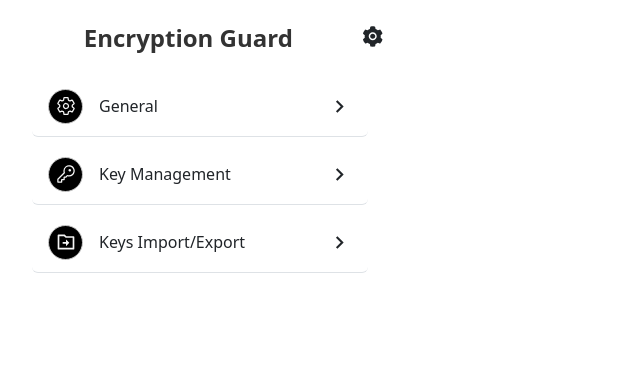
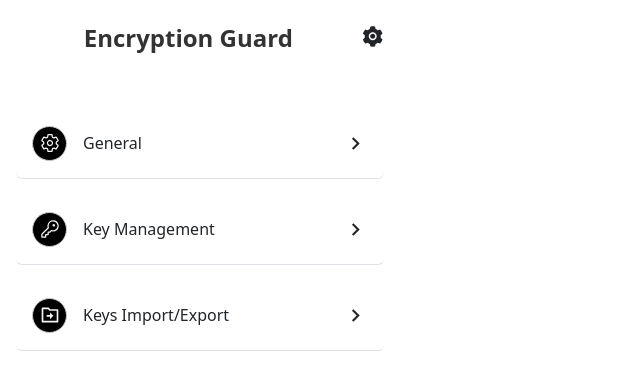
Before and after one commit to RitikVatsal/EncryptionGuard, a React (Create React App) app in the folder extension/: page / in a window 1280 px wide. Both pictures are taken after a click on the icon 372 px from the left and 36 px from the top of the page. Shown: the top 390 px of the page, without its empty margins (0-640 px from the left). Built offline with nearby package versions, Linux system fonts and the light colour scheme.

Commit message:
Improved settings nav UI

```diff
--- a/extension/src/Components/Settings.css
+++ b/extension/src/Components/Settings.css
@@ -1,5 +1,5 @@
 .settings-nav-container {
-	min-height: 60px;
+	min-height: 70px;
 	box-shadow: rgba(100, 100, 111, 0.2) 0px 0px 0px 0px;
 	-webkit-transition: ease-in-out 0.3s;
 	-moz-transition: ease-in-out 0.3s;
--- a/extension/src/Components/SettingsNav.js
+++ b/extension/src/Components/SettingsNav.js
@@ -4,7 +4,7 @@ import "./Settings.css";
 
 function SettingsNav(props) {
 	return (
-		<div className='d-flex justify-content-between align-items-center my-2 border-bottom settings-nav-container rounded px-3' onClick={props.onClick}>
+		<div className='d-flex justify-content-between align-items-center my-3 border-bottom settings-nav-container rounded px-3' onClick={props.onClick}>
 			<div className='d-flex align-items-center align-middle'>
 				<span className='d-flex align-items-center justify-content-center settings-nav-icon-container'>{props.icon}</span> <span className='ms-3 align-items-center'>{props.title}</span>
 			</div>
--- a/extension/src/Pages/Settings.js
+++ b/extension/src/Pages/Settings.js
@@ -16,12 +16,10 @@ function Settings() {
 	return (
 		<>
 			{settingsPage === "Settings" ? (
-				<div className='m-3'>
-					<div className='m-3'>
-						<SettingsNav icon={<IoSettingsOutline style={{ width: "20px", height: "20px" }} />} title='General' onClick={() => setSettingsPage("General")} />
-						<SettingsNav icon={<VscKey style={{ width: "20px", height: "20px" }} />} title='Key Management' onClick={() => setSettingsPage("Key Management")} />
-						<SettingsNav icon={<RiFolderTransferLine style={{ width: "20px", height: "20px" }} />} title='Keys Import/Export' onClick={() => setSettingsPage("Keys Import/Export")} />
-					</div>
+				<div className='m-3 mt-5'>
+					<SettingsNav icon={<IoSettingsOutline style={{ width: "20px", height: "20px" }} />} title='General' onClick={() => setSettingsPage("General")} />
+					<SettingsNav icon={<VscKey style={{ width: "20px", height: "20px" }} />} title='Key Management' onClick={() => setSettingsPage("Key Management")} />
+					<SettingsNav icon={<RiFolderTransferLine style={{ width: "20px", height: "20px" }} />} title='Keys Import/Export' onClick={() => setSettingsPage("Keys Import/Export")} />
 				</div>
 			) : settingsPage === "General" ? (
 				<GeneralSettings />
```
